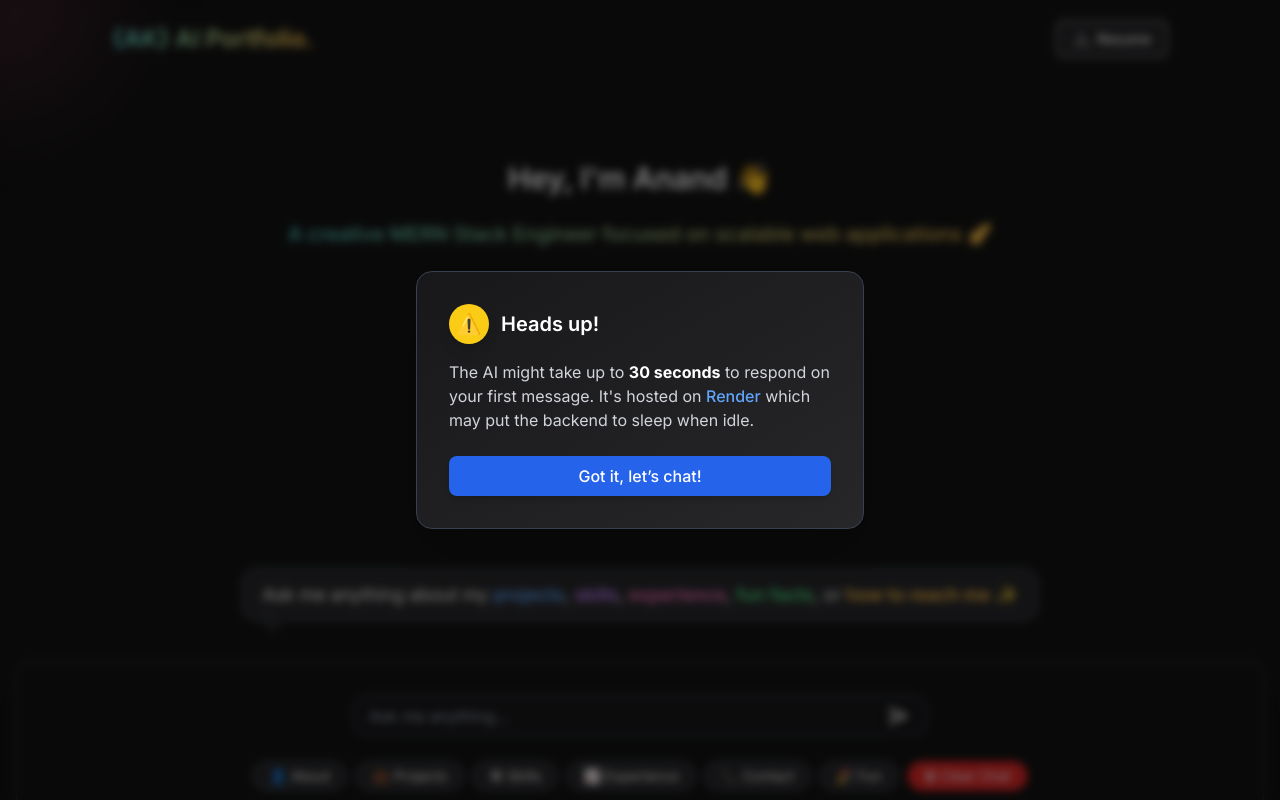
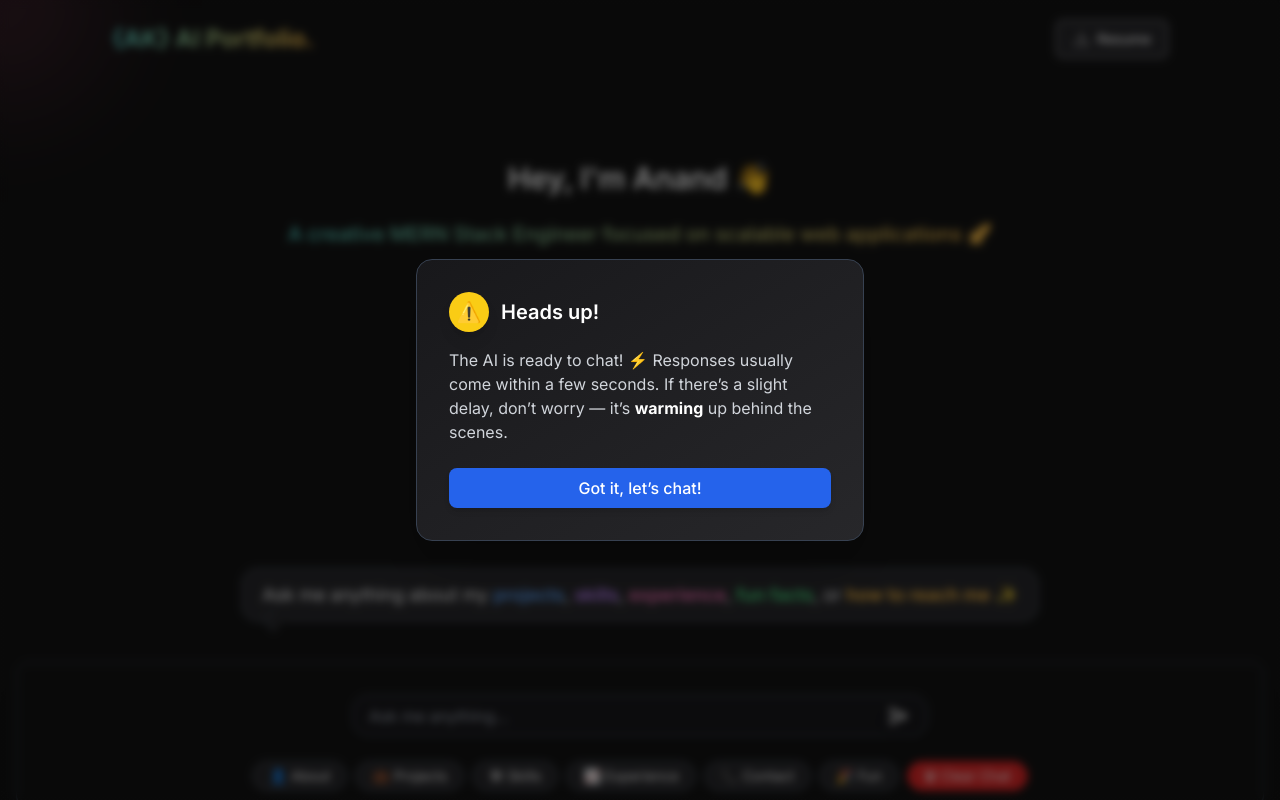
Before and after one commit to anandkishore06/AI-Portfolio-Frontend, a React (Vite) app: page / in a window 1280 px wide. Shown: the top 800 px of the page. Built offline with nearby package versions, Linux system fonts and the light colour scheme.

Commit message:
Update first visit popup

```diff
--- a/src/pages/Index.tsx
+++ b/src/pages/Index.tsx
@@ -216,11 +216,10 @@ const Index = () => {
               <h2 className="text-xl font-semibold">Heads up!</h2>
             </div>
             <p className="text-sm sm:text-base text-gray-300 leading-relaxed">
-              The AI might take up to{" "}
-              <strong className="text-white">30 seconds</strong> to respond on
-              your first message. It's hosted on{" "}
-              <span className="font-medium text-blue-400">Render</span> which
-              may put the backend to sleep when idle.
+              The AI is ready to chat! ⚡ Responses usually come within a few
+              seconds. If there’s a slight delay, don’t worry — it’s{" "}
+              <strong className="text-white">warming</strong> up behind the
+              scenes.
             </p>
 
             <button
```
